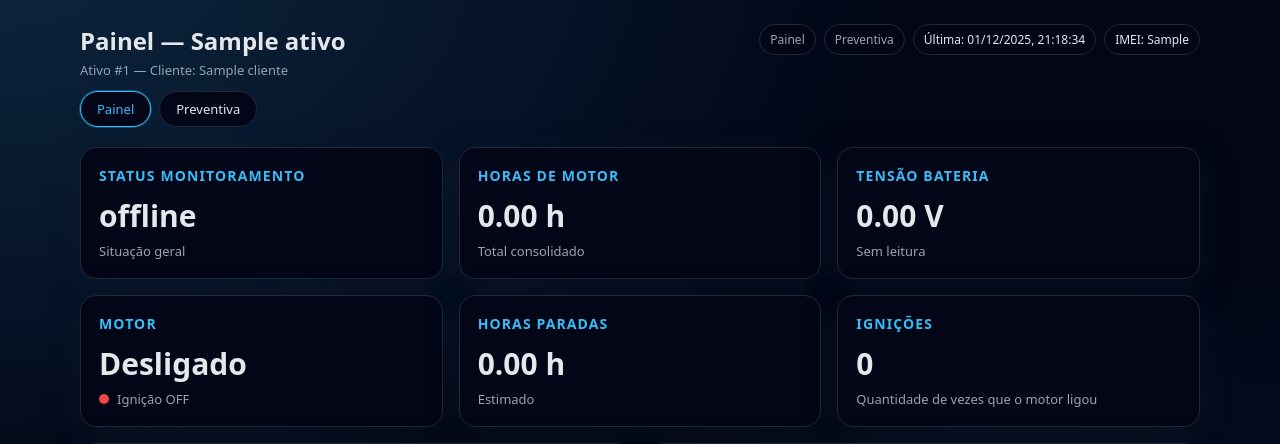
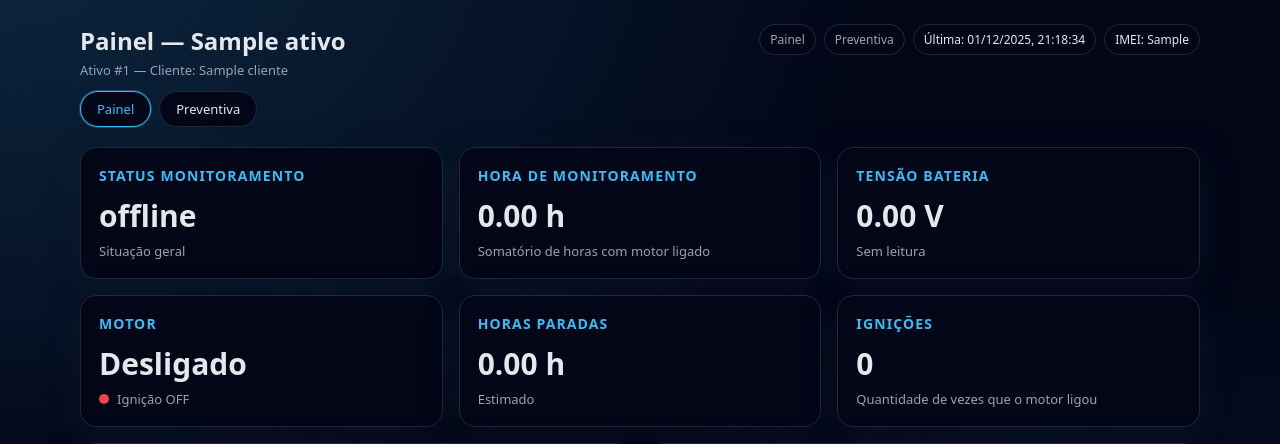
Before and after one commit to NettoSantana/gerenciador-ativos, a Flask app: page /ativos/painel/1 in a window 1280 px wide. Shown: the part 61-505 px from the top of the page. Run offline with Flask 3, Linux system fonts and the light colour scheme; a user stored in the database is signed in; tables that the repository leaves empty hold one stand-in row (values such as "Sample post").

Commit message:
﻿chore(painel): renomeia card para Hora de monitoramento
- Troca o título de 'Horas de motor' para 'Hora de monitoramento'.
- Ajusta a descrição para deixar claro que é o somatório de horas com motor ligado (ACC=1).

```diff
--- a/templates/ativos/painel.html
+++ b/templates/ativos/painel.html
@@ -240,9 +240,9 @@
     </div>
 
     <div class="card-kpi col-4">
-      <h2>Horas de motor</h2>
+      <h2>Hora de monitoramento</h2>
       <div class="kpi-value" id="kpiHorasMotor">0.00 h</div>
-      <div class="kpi-helper">Total consolidado</div>
+      <div class="kpi-helper">Somatório de horas com motor ligado</div>
     </div>
 
     <div class="card-kpi col-4">
```
